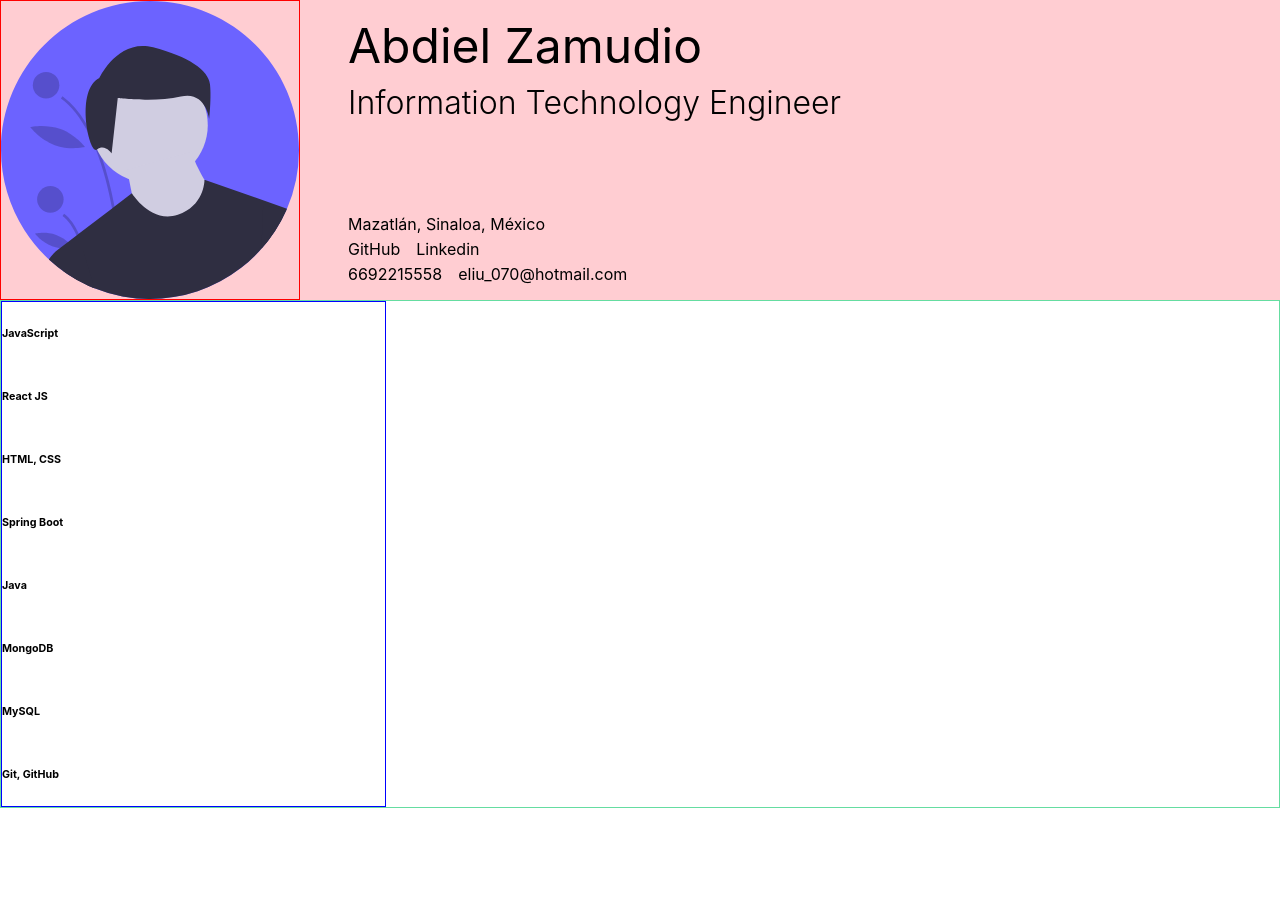
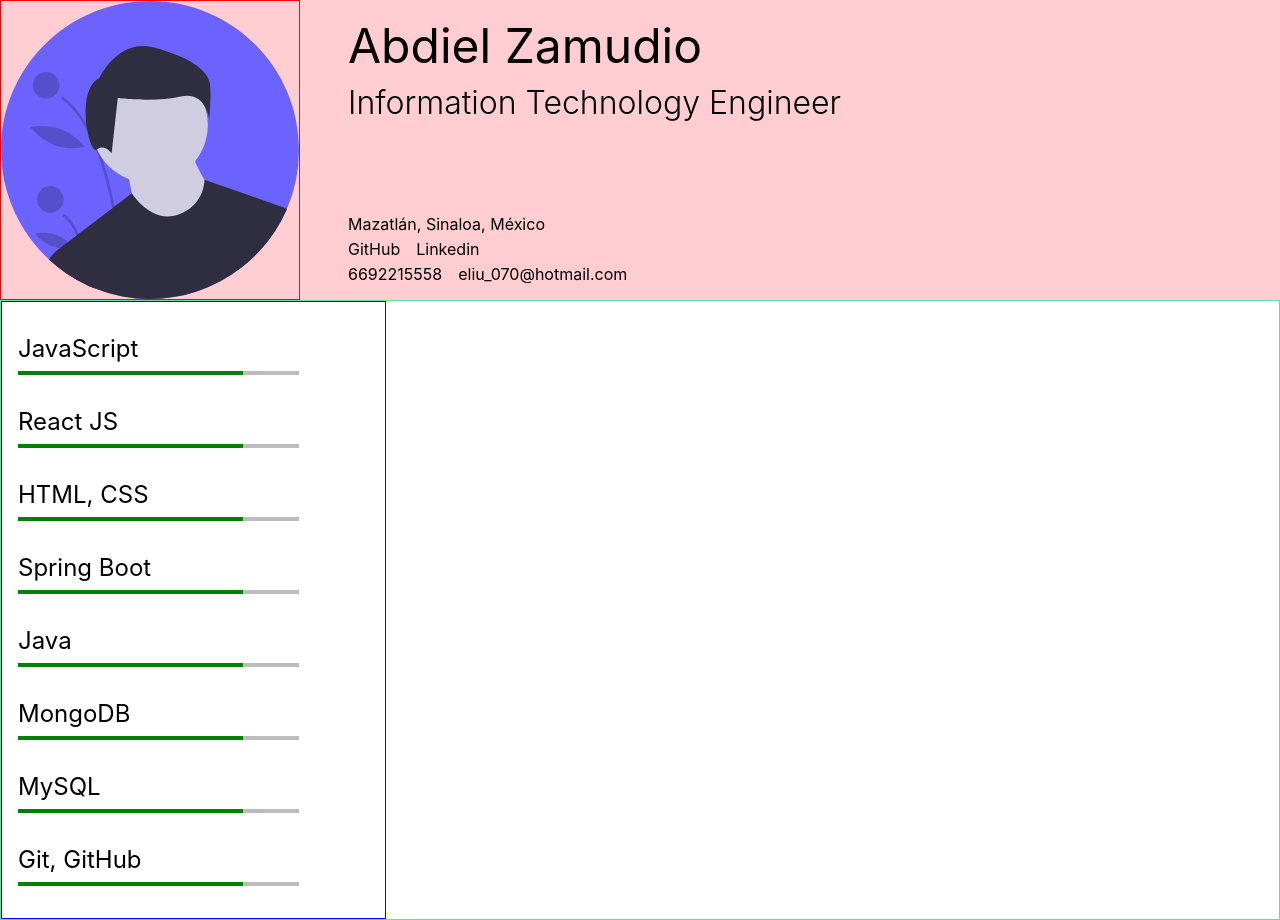
Before and after one commit to eliuabdiel/resume-maker, a React (Create React App) app: page / in a window 1280 px wide. Before the commit the page ends 808 px from the top, so only its background shows below. Built offline with nearby package versions, Linux system fonts and the light colour scheme.

Commit message:
added level bar and format to the skills

```diff
--- a/src/components/skill/Skill.module.css
+++ b/src/components/skill/Skill.module.css
@@ -0,0 +1,23 @@
+.skillSet {
+  width: 100%;
+  margin-top: 1rem;
+  margin-bottom: 1rem;
+}
+.skillName {
+  font-size: 1.5rem;
+}
+
+.totalBar {
+  margin-top: 0.5rem;
+  width: 80%;
+  height: 4px;
+  background-color: #bdbcbc;
+  position: relative;
+}
+
+.skillLevel {
+  position: absolute;
+  width: 80%;
+  height: 4px;
+  background-color: green;
+}
--- a/src/components/skill/Skill.tsx
+++ b/src/components/skill/Skill.tsx
@@ -1,14 +1,20 @@
 import React from 'react'
+import style from './Skill.module.css'
 interface Props {
   name?:string;
   level?:number;
+  color?: string;
 }
 
-export const Skill:React.FC<Props> = ({name, level}) => {
+export const Skill:React.FC<Props> = ({name, level, color}) => {
   return (
-    <div>
-      <h6>{ name }</h6>
-      <h6>{ level }</h6>
+    <div className={style.skillSet}>
+      <label className={style.skillName}>{ name }</label>
+      <div className={style.totalBar}>
+      <div className={style.skillLevel}>
+
+      </div>
+      </div>
     </div>
   )
 }
--- a/src/components/skillsList/SkillsList.module.css
+++ b/src/components/skillsList/SkillsList.module.css
@@ -1,6 +1,8 @@
 .skills {
-  width: 30%;
+  padding: 1rem;
+  width: calc(30% - 2rem);
   display: flex;
   flex-direction: column;
+  align-items: center;
   border: 1px solid blue;
 }
--- a/src/components/skillsList/SkillsList.tsx
+++ b/src/components/skillsList/SkillsList.tsx
@@ -23,6 +23,7 @@ export const SkillsList:React.FC<Props> = ({skills,color,showSkillLevel}) => {
             return (<Skill
                       name={skill.name}
                       level={skill.level}
+                      color={color}
                     />)
           }
         )}
```
Lines whose indentation alone changed are shown as unchanged.
